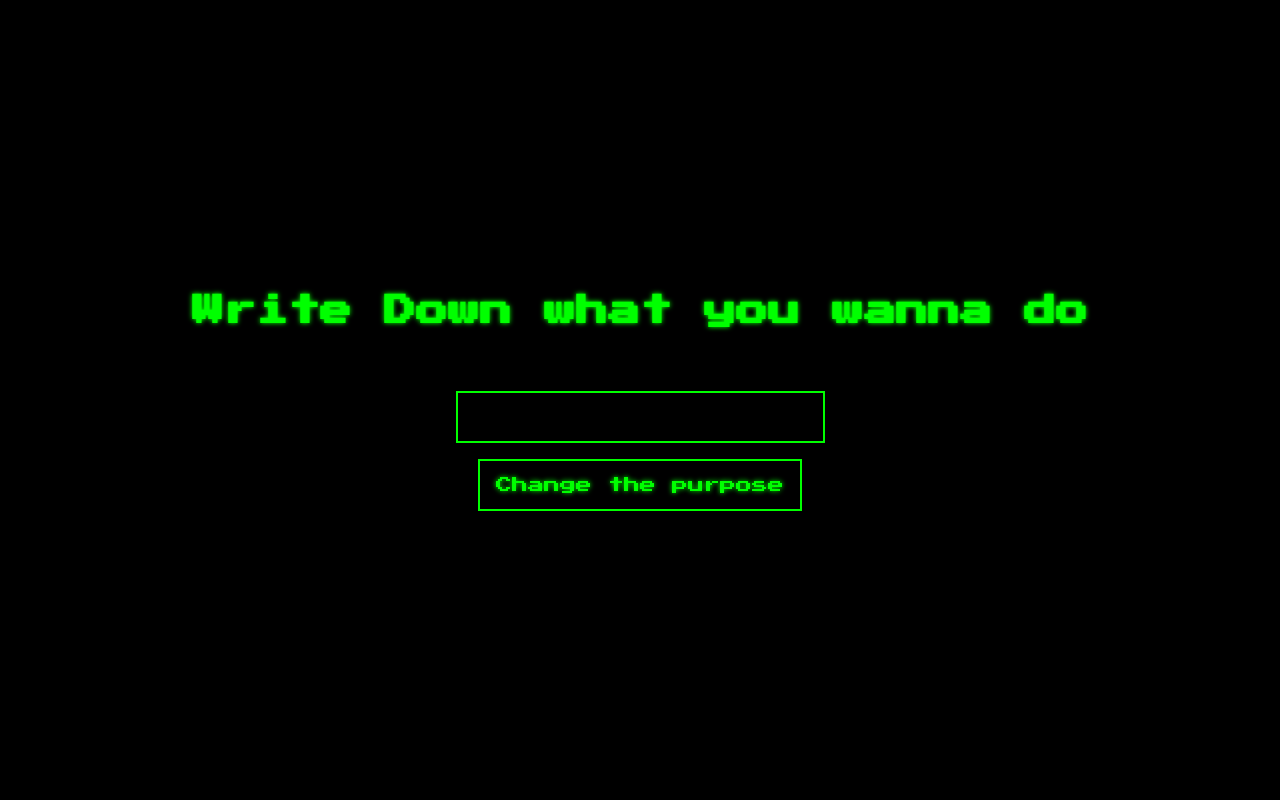
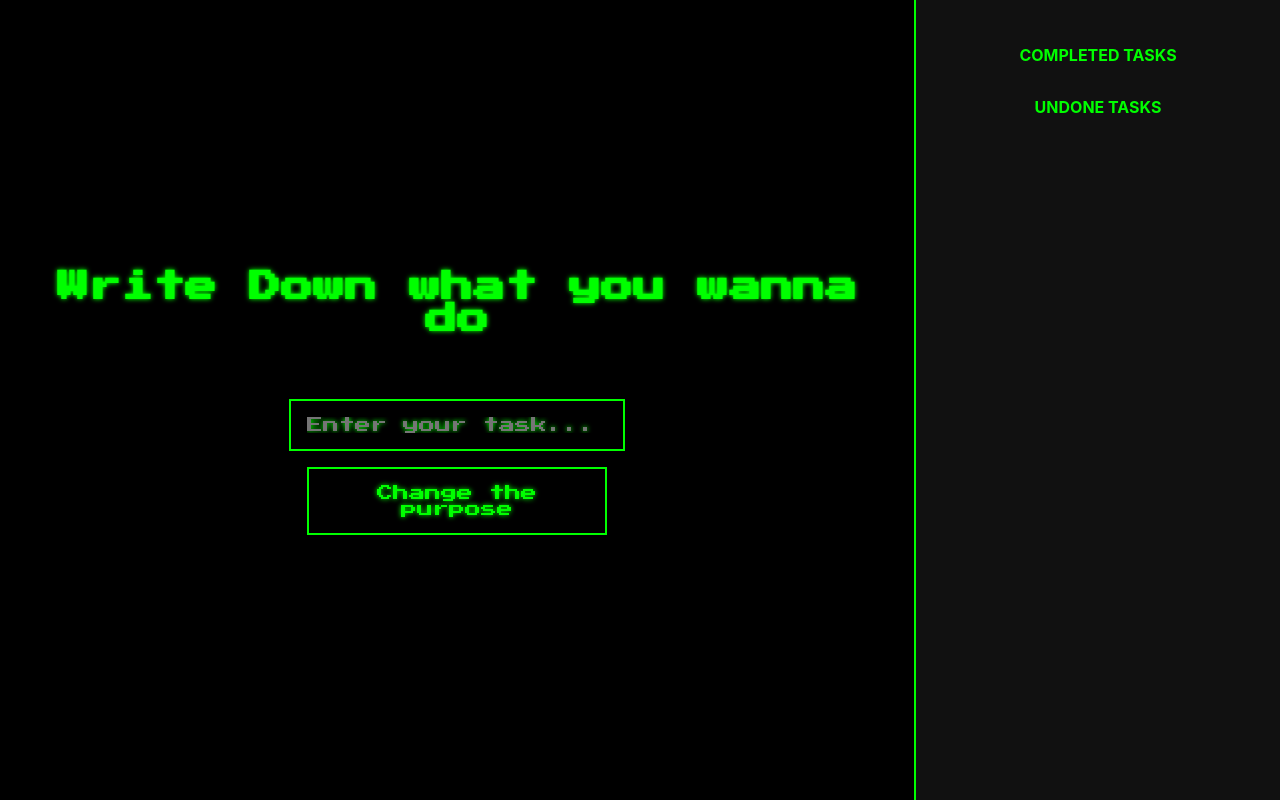
Before and after one commit to Javadyakuza/next-step, a React (Create React App) app: page / in a window 1280 px wide. Built offline with nearby package versions, Linux system fonts and the light colour scheme.

Commit message:
feat(NextStep): Add the task results side bar

```diff
--- a/src/components/NextStep.jsx
+++ b/src/components/NextStep.jsx
@@ -2,16 +2,32 @@ import React, { useState } from 'react';
 import '../styles/NextStep.css';
 
 const NextStep = () => {
-  const [inputValue, setInputValue] = useState('');  // For input field value
-  const [displayText, setDisplayText] = useState(''); // For displayed text
+  const [inputValue, setInputValue] = useState('');
+  const [currentTask, setCurrentTask] = useState(null);
+  const [tasks, setTasks] = useState([]);
   const [systemOrder, setSystemOrder] = useState('Write Down what you wanna do');
+  const [showStatusModal, setShowStatusModal] = useState(false);
+  const [resultInput, setResultInput] = useState('');
 
   const updateTask = () => {
-    if (inputValue.trim()) {  // Only update if input is not empty
-      console.log(`User dropped this dopeness: ${inputValue}`);
+    if (inputValue.trim()) {
+      if (currentTask) {
+        alert("Please complete the current task's status first!");
+        return;
+      }
+
+      const newTask = {
+        id: Date.now(),
+        text: inputValue,
+        status: null,
+        result: '',
+        timestamp: new Date().toLocaleString()
+      };
+
+      setCurrentTask(newTask);
       setSystemOrder('JUST DO');
-      setDisplayText(inputValue);  // Update the display text
-      setInputValue('');  // Clear the input field
+      setInputValue('');
+      setShowStatusModal(true);
     }
   };
 
@@ -22,30 +38,106 @@ const NextStep = () => {
     }
   };
 
+  const handleTaskCompletion = (status) => {
+    if (!resultInput.trim() && status === 'done') {
+      alert("Please enter the results before marking as done!");
+      return;
+    }
+
+    const updatedTask = {
+      ...currentTask,
+      status: status,
+      result: resultInput
+    };
+
+    setTasks(prevTasks => [...prevTasks, updatedTask]);
+    setCurrentTask(null);
+    setResultInput('');
+    setShowStatusModal(false);
+    setSystemOrder('Write Down what you wanna do');
+  };
+
   return (
+    <div className="retro-layout">
       <div className="retro-container">
         <h1 className="retro-title">
           <span className="system-order">{systemOrder}</span>
           <br /><br />
           <span className="user-text">
-          {displayText}  {/* Show the committed text here */}
+            {currentTask?.text || ''}
           </span>
         </h1>
 
         <input
           type="text"
           className="retro-input"
-        onChange={(e) => setInputValue(e.target.value)}  // Only update input value
+          onChange={(e) => setInputValue(e.target.value)}
           onKeyDown={handleKeyDown}
           value={inputValue}
+          placeholder="Enter your task..."
+          disabled={showStatusModal}
         />
 
         <button
           className="retro-button"
           onClick={updateTask}
+          disabled={showStatusModal}
         >
           Change the purpose
         </button>
+
+        {showStatusModal && (
+          <div className="status-modal">
+            <textarea
+              className="retro-textarea"
+              value={resultInput}
+              onChange={(e) => setResultInput(e.target.value)}
+              placeholder="Enter task results..."
+            />
+            <div className="status-buttons">
+              <button
+                className="retro-button status-button done"
+                onClick={() => handleTaskCompletion('done')}
+              >
+                DONE
+              </button>
+              <button
+                className="retro-button status-button undone"
+                onClick={() => handleTaskCompletion('undone')}
+              >
+                UNDONE
+              </button>
+            </div>
+          </div>
+        )}
+      </div>
+
+      <div className="task-sidebar">
+        <div className="task-list done-tasks">
+          <h2>COMPLETED TASKS</h2>
+          {tasks
+            .filter(task => task.status === 'done')
+            .map(task => (
+              <div key={task.id} className="task-item done">
+                <div className="task-text">{task.text}</div>
+                <div className="task-result">{task.result}</div>
+                <div className="task-timestamp">{task.timestamp}</div>
+              </div>
+            ))}
+        </div>
+
+        <div className="task-list undone-tasks">
+          <h2>UNDONE TASKS</h2>
+          {tasks
+            .filter(task => task.status === 'undone')
+            .map(task => (
+              <div key={task.id} className="task-item undone">
+                <div className="task-text">{task.text}</div>
+                <div className="task-timestamp">{task.timestamp}</div>
+              </div>
+            ))}
+        </div>
+      </div>
     </div>
   );
 };
--- a/src/styles/NextStep.css
+++ b/src/styles/NextStep.css
@@ -1,15 +1,20 @@
 @import url("https://fonts.googleapis.com/css2?family=Press+Start+2P&display=swap");
 
+.retro-layout {
+  display: flex;
+  min-height: 100vh;
+  background-color: #000;
+}
+
 .retro-container {
-  background-color: #000;
+  flex: 1;
   color: #0f0;
   font-family: "Press Start 2P", cursive;
   display: flex;
   flex-direction: column;
   align-items: center;
   justify-content: center;
-  height: 100vh;
-  margin: 0;
+  padding: 2rem;
   text-shadow: 0 0 5px #0f0;
 }
 
@@ -27,7 +32,8 @@
 }
 
 .retro-input,
-.retro-button {
+.retro-button,
+.retro-textarea {
   background-color: #000;
   border: 2px solid #0f0;
   color: #0f0;
@@ -37,6 +43,87 @@
   margin-bottom: 1rem;
   text-shadow: inherit;
   animation: flicker 2s infinite;
+  width: 300px;
+}
+
+.retro-textarea {
+  height: 100px;
+  resize: none;
+}
+
+.status-modal {
+  display: flex;
+  flex-direction: column;
+  align-items: center;
+  margin-top: 2rem;
+}
+
+.status-buttons {
+  display: flex;
+  gap: 1rem;
+}
+
+.status-button {
+  width: 150px;
+}
+
+.status-button.done {
+  border-color: #0f0;
+}
+
+.status-button.undone {
+  border-color: #f00;
+}
+
+.task-sidebar {
+  width: 300px;
+  background-color: #111;
+  padding: 2rem;
+  overflow-y: auto;
+  border-left: 2px solid #0f0;
+}
+
+.task-list {
+  margin-bottom: 2rem;
+}
+
+.task-list h2 {
+  color: #0f0;
+  font-size: 1rem;
+  margin-bottom: 1rem;
+  text-align: center;
+}
+
+.task-item {
+  border: 1px solid #0f0;
+  padding: 1rem;
+  margin-bottom: 1rem;
+  font-size: 2rem;
+  animation: flicker 2s infinite;
+}
+
+.task-item.done {
+  border-color: #0f0;
+}
+
+.task-item.undone {
+  border-color: #f00;
+}
+
+.task-text {
+  color: #0f0;
+  margin-bottom: 1rem;
+}
+
+.task-result {
+  color: #0ff;
+  margin-bottom: 0.5rem;
+  font-size: 1.1rem;
+}
+
+.task-timestamp {
+  color: #666;
+  font-size: 1rem;
 }
 
 @keyframes glitch {
@@ -52,3 +139,10 @@
   0%, 19.999%, 22%, 62.999%, 64%, 64.999%, 70%, 100% { opacity: 1; }
   20%, 21.999%, 63%, 63.999%, 65%, 69.999% { opacity: 0.6; }
 }
+
+/* Disabled state styles */
+.retro-input:disabled,
+.retro-button:disabled {
+  opacity: 0.5;
+  cursor: not-allowed;
+}
```
Lines whose indentation alone changed are shown as unchanged.
